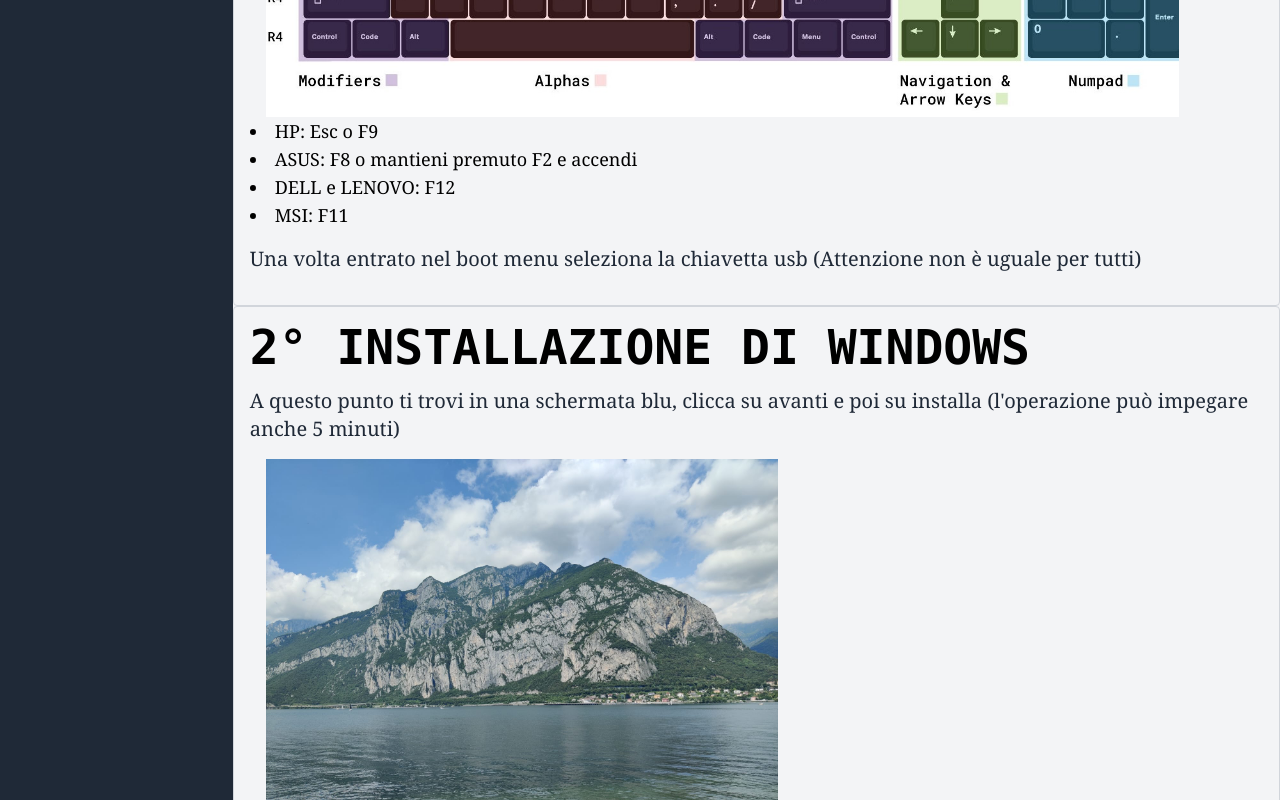
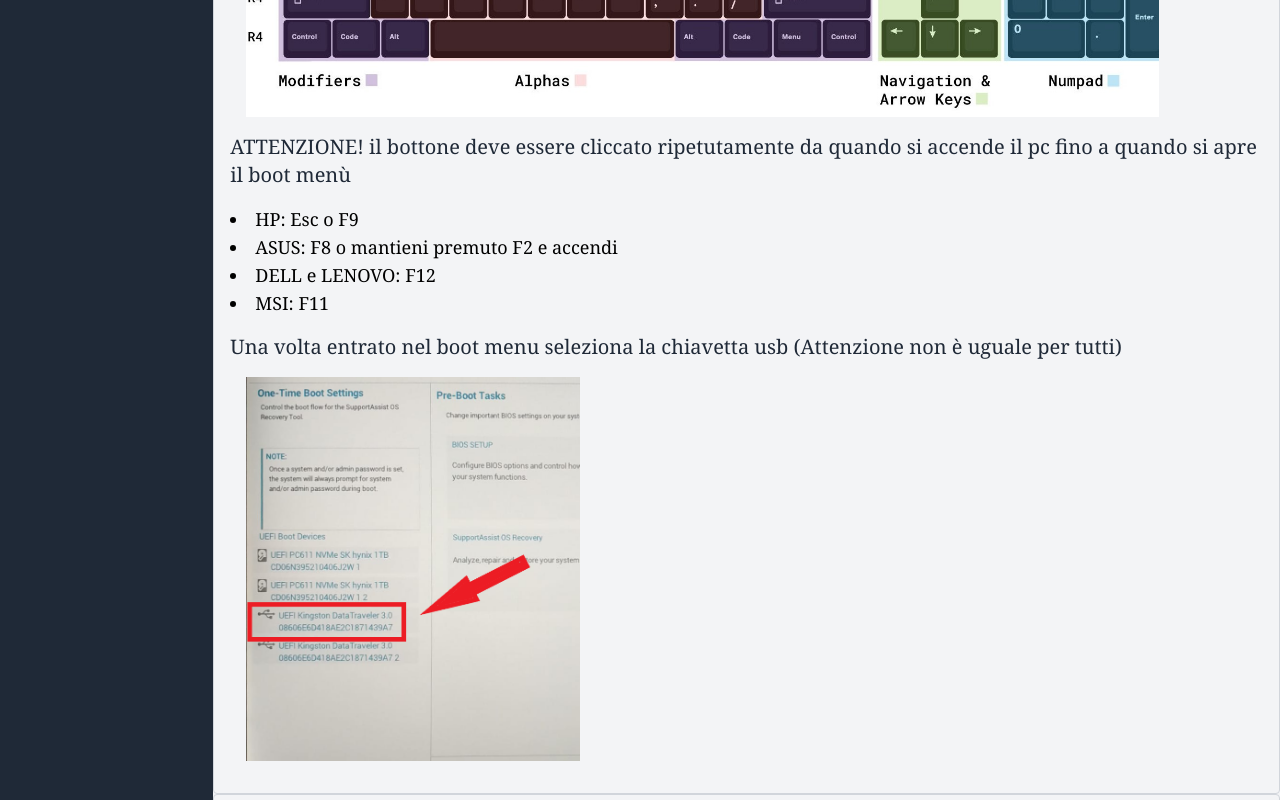
Before and after one commit to Swer4412/Stagisti, a React (Vite) app: page /Stagisti/windows in a window 1280 px wide. Shown: the part 820-1620 px from the top of the page. Built offline with nearby package versions, Linux system fonts and the light colour scheme.

Commit message:
migliorato main

```diff
--- a/package.json
+++ b/package.json
@@ -19,6 +19,7 @@
     "react-dom": "^18.2.0",
     "react-icons": "^4.10.1",
     "react-router-dom": "^6.14.2",
+    "react-scroll-to-top": "^3.0.0",
     "react-sticky": "^6.0.3",
     "tailwindcss": "^3.3.3"
   },
--- a/src/Layout/Sidebar.tsx
+++ b/src/Layout/Sidebar.tsx
@@ -4,13 +4,14 @@ import { LuScreenShare } from "react-icons/lu"
 import { BiError } from "react-icons/bi"
 import { MdHardware } from "react-icons/md"
 import { FaRegLightbulb } from "react-icons/fa"
+import ScrollToTop from 'react-scroll-to-top';
 
 const url = "/Stagisti/"
 
 const Sidebar = () => {
   return (
-    <div className="flex h-full">
-      <div className="w-64 flex flex-col bg-gray-800 text-white font-bold font-sans">
+    <div className="flex flex-row h-full overflow-auto ">
+      <div className="w-64 flex flex-col bg-gray-800 text-white font-bold font-sans sticky">
         <div className="flex items-center justify-center h-14 border-b border-gray-700">
           <Link to={url} className="px-4 py-2 hover:bg-gray-700 text-3xl">
             <div>Stagisti</div>
@@ -46,7 +47,8 @@ const Sidebar = () => {
           </ul>
         </nav>
       </div>
-      <main className="flex flex-col bg-gray-100 justify-center">
+      <main className="flex flex-col flex-grow bg-gray-100 justify-center">
+        <ScrollToTop smooth top={300} className='px-[6px]'/>
         <Outlet />
       </main>
     </div>
--- a/src/components/Step.tsx
+++ b/src/components/Step.tsx
@@ -13,11 +13,11 @@ type element = {
 const Step = ({counter, title, body}: step) => {
 
   return (
-    <div className="bg-gray-100 p-4 rounded border border-gray-300 max-w-6xl">
+    <div className="bg-gray-100 p-4 rounded border border-gray-300 max-w-7xl">
       <h1 className="text-5xl font-bold mb-4 font-mono">{counter}° {title}</h1>
       {body.map((element: element) => (
         element.text && <p className="my-4 text-gray-800 font-serif text-xl">{element.text}</p> ||
-        element.image && <img src={element.image} className="max-h-96 mx-4" /> ||
+        element.image && <img src={element.image} className="max-h-96 mx-4 mb-4" /> ||
         element.list && (
           <ul className="list-disc list-inside mb-4 font-serif text-lg">
             {element.list.map((item) => (
--- a/src/texts/Windows.json
+++ b/src/texts/Windows.json
@@ -13,6 +13,9 @@
                 "image": "/keyboard.jpg"
             },
             {
+                "text": "ATTENZIONE! il bottone deve essere cliccato ripetutamente da quando si accende il pc fino a quando si apre il boot menù"
+            },
+            {
                 "list": [
                     "HP: Esc o F9",
                     "ASUS: F8 o mantieni premuto F2 e accendi",
@@ -22,6 +25,9 @@
             },
             {
                 "text": "Una volta entrato nel boot menu seleziona la chiavetta usb (Attenzione non è uguale per tutti)"
+            },
+            {
+                "image": "/boot-menu.png"
             }
         ]
     },
```
Also changed, not shown: public/boot-menu.png (added), 1 other file (tests, documents, lock files or other folders).
